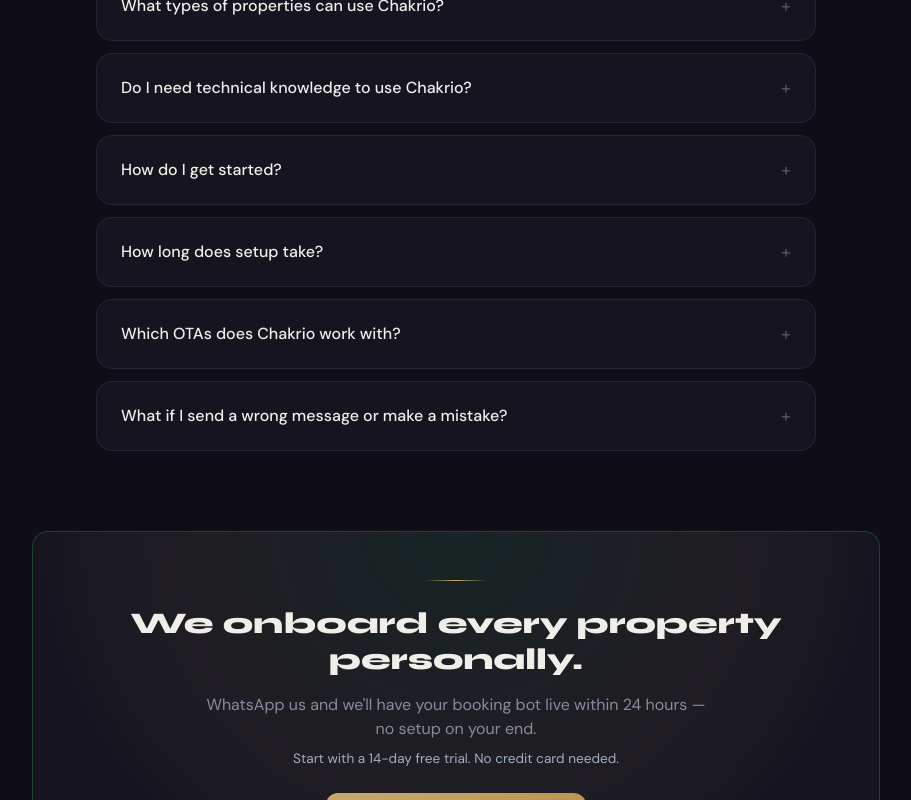
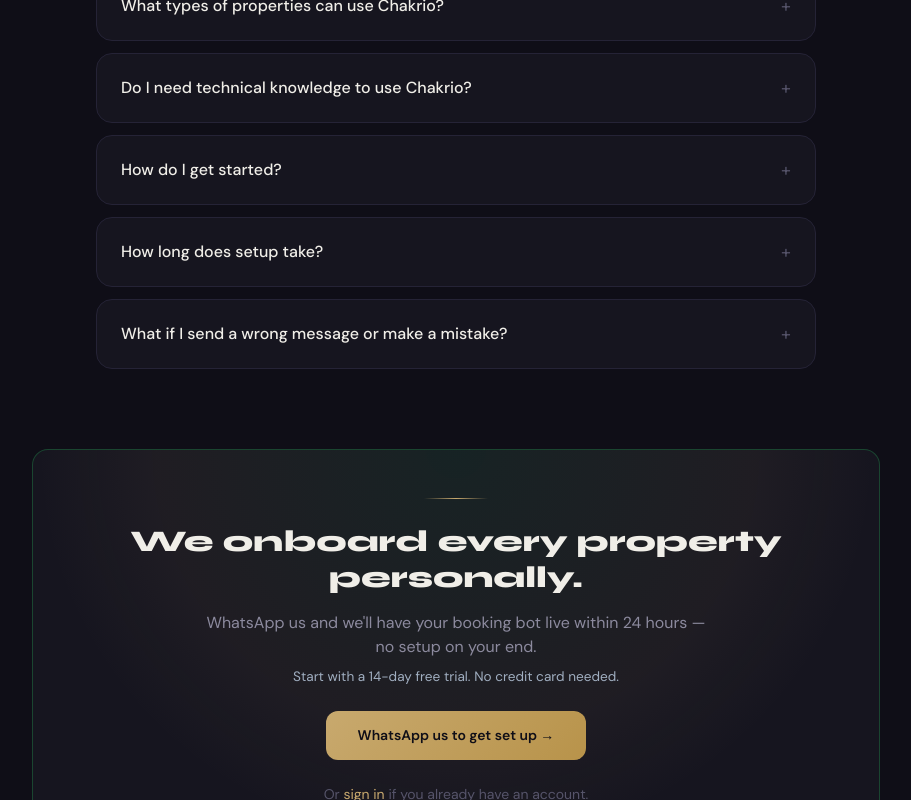
Before and after one commit to yagyash/chakrio, a React (Vite) app: page / in a window 1280 px wide. Shown: the part 6295-7095 px from the top of the page, without its empty margins (184-1095 px from the left). Built offline with nearby package versions, Linux system fonts and the light colour scheme; no server answers.

Commit message:
Remove misleading OTA FAQ question from landing page

```diff
--- a/src/pages/LandingPage.jsx
+++ b/src/pages/LandingPage.jsx
@@ -597,10 +597,6 @@
               a: 'Most properties are live within 24 hours of contacting us. We handle the entire setup — bot configuration, dashboard access, and a walkthrough with your team. You don\'t need to do anything technical.',
             },
             {
-              q: 'Which OTAs does Chakrio work with?',
-              a: 'Chakrio works alongside any OTA — MakeMyTrip, Booking.com, Airbnb, or direct bookings. You simply forward or retype the booking into the chat and Chakrio logs it. It doesn\'t require API access to any OTA.',
-            },
-            {
               q: 'What if I send a wrong message or make a mistake?',
               a: 'Just send a correction. For example: "Update Rajan check-out to 8th April." Chakrio will find the booking and update it. If you need to cancel, just say so — the bot handles updates, cancellations, and corrections the same way it handles new bookings.',
             },
```
